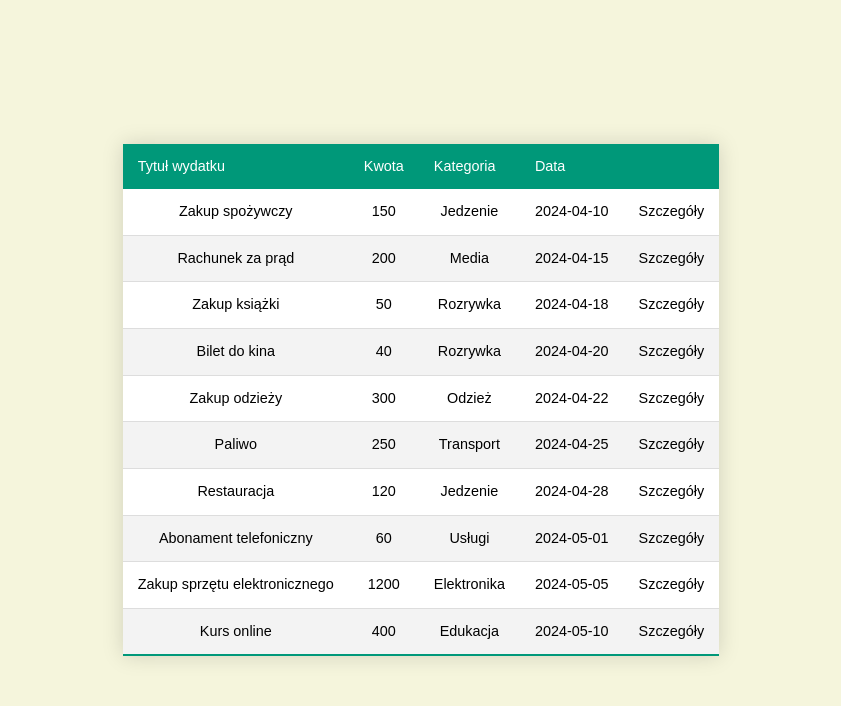
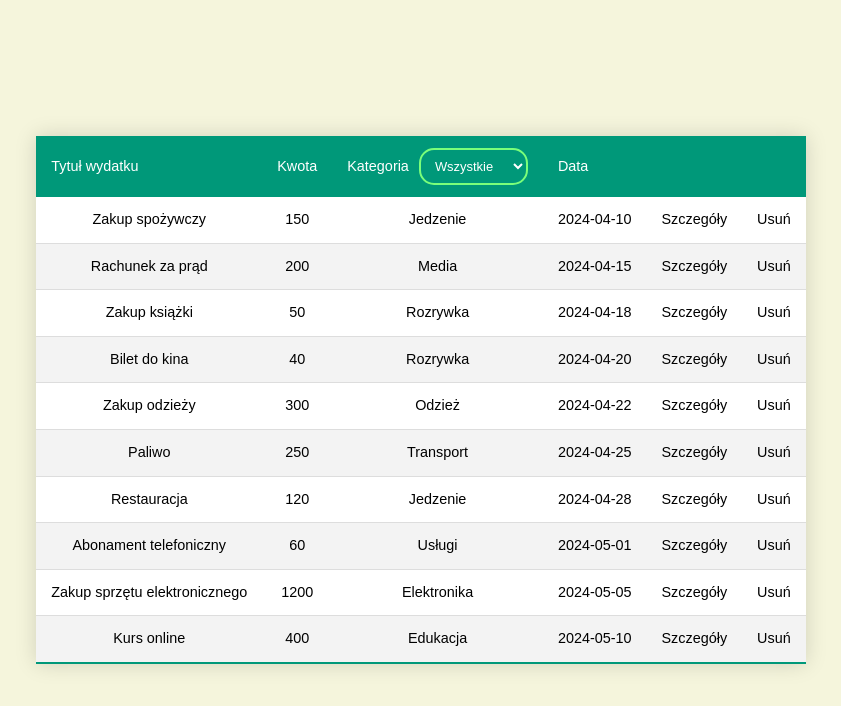
Before and after one commit to Szy-Ban/Expense-Tracking-System, a Next.js app: page /pages/chargesList in a window 1280 px wide. Shown: the top 706 px of the page, without its empty margins (219-1060 px from the left). Built offline with nearby package versions, Linux system fonts and the light colour scheme.

Commit message:
chowanie i filtrowanie

```diff
--- a/app/globals.css
+++ b/app/globals.css
@@ -126,3 +126,24 @@ tbody tr:hover {
 .modal button:hover {
   background-color: #00cb9f;
 }
+
+select {
+  background-color: #009879;
+  color: #ffffff;
+  padding: 8px 10px;
+  border-radius: 15px;
+  font-size: 0.9em;
+  cursor: pointer;
+  margin-left: 10px;
+  border: 2px #7aff7a solid;
+}
+
+select:focus {
+  outline: none;
+  background-color: #00cb9f;
+}
+
+option {
+  background-color: #ffffff;
+  color: #333333;
+}
--- a/app/pages/chargesList/page.js
+++ b/app/pages/chargesList/page.js
@@ -6,6 +6,8 @@ import {useState} from "react";
 export default function chargesList() {
 
     const [selectedCharge, setSelectedCharge] = useState(null);
+    const [selectedCategory, setSelectedCategory] = useState("Wszystkie");
+    const [hiddenCharges, setHiddenCharges] = useState([]);
 
     const openModal = (charge) => {
         setSelectedCharge(charge);
@@ -15,8 +17,20 @@ export default function chargesList() {
         setSelectedCharge(null);
     };
 
-    const displayCharges=Data.map((info, i)=>{
-    return (
+    const hideCharge = (id) => {
+        setHiddenCharges([...hiddenCharges, id]);
+    };
+
+    const categories = ["Wszystkie", ...new Set(Data.map(item => item.category))];
+
+
+    const visibleCharges = Data.filter(item => !hiddenCharges.includes(item.id));
+
+    const filteredCharges = selectedCategory === "Wszystkie"
+        ? visibleCharges
+        : visibleCharges.filter(item => item.category === selectedCategory);
+
+    const displayCharges = filteredCharges.map((info, i) => (
         <tr key={i}>
             <td>{info.title}</td>
             <td>{info.amount}</td>
@@ -25,34 +39,43 @@ export default function chargesList() {
             <td>
                 <button onClick={() => openModal(info)}>Szczegóły</button>
             </td>
-            {/*<td>{info.description}</td>*/}
+            <td>
+                <button onClick={() => hideCharge(info.id)}>Usuń</button>
+            </td>
         </tr>
-    )
-    })
+    ));
 
     return (
         <div className="centerTableT">
             <table>
                 <thead>
                 <tr>
-                <td>Tytuł wydatku</td>
+                    <td>Tytuł wydatku</td>
                     <td>Kwota</td>
-                    <td>Kategoria</td>
+                    <td>
+                        Kategoria
+                        <select value={selectedCategory} onChange={(e) => setSelectedCategory(e.target.value)}>
+                            {categories.map((category, index) => (
+                                <option key={index} value={category}>
+                                    {category}
+                                </option>
+                            ))}
+                        </select>
+                    </td>
                     <td>Data</td>
                     <td></td>
-                    {/*<td>Opis</td>*/}
+                    <td></td>
                 </tr>
                 </thead>
                 <tbody>
                 {displayCharges}
                 </tbody>
             </table>
-            {/*onClick={(e) => e.stopPropagation()}*/}
             {selectedCharge && (
                 <div className="modal" onClick={closeModal}>
                     <div className="modal-content">
                         <h1>Szczegóły Wydatku</h1>
-                        <p> </p>
+                        <p></p>
                         <p><strong>Tytuł:</strong> {selectedCharge.title}</p>
                         <p><strong>Kwota:</strong> {selectedCharge.amount}</p>
                         <p><strong>Kategoria:</strong> {selectedCharge.category}</p>
```
